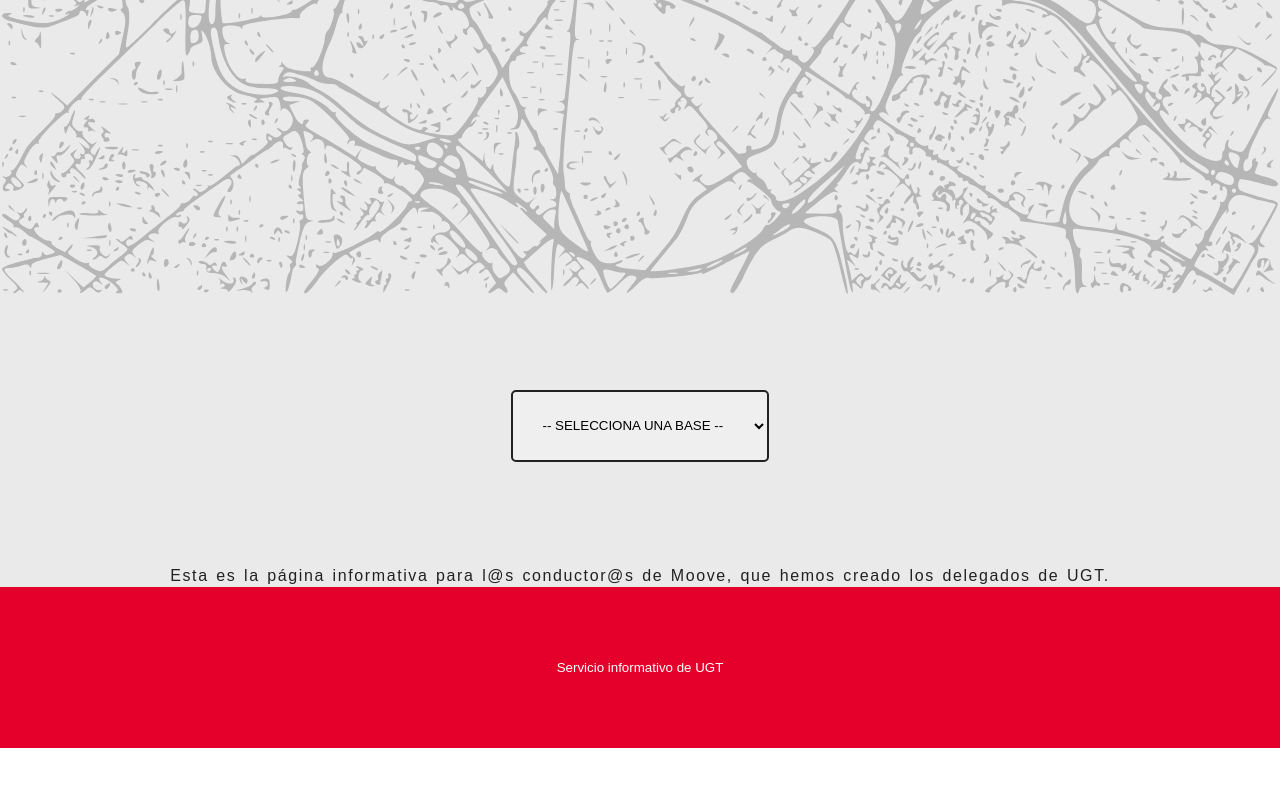
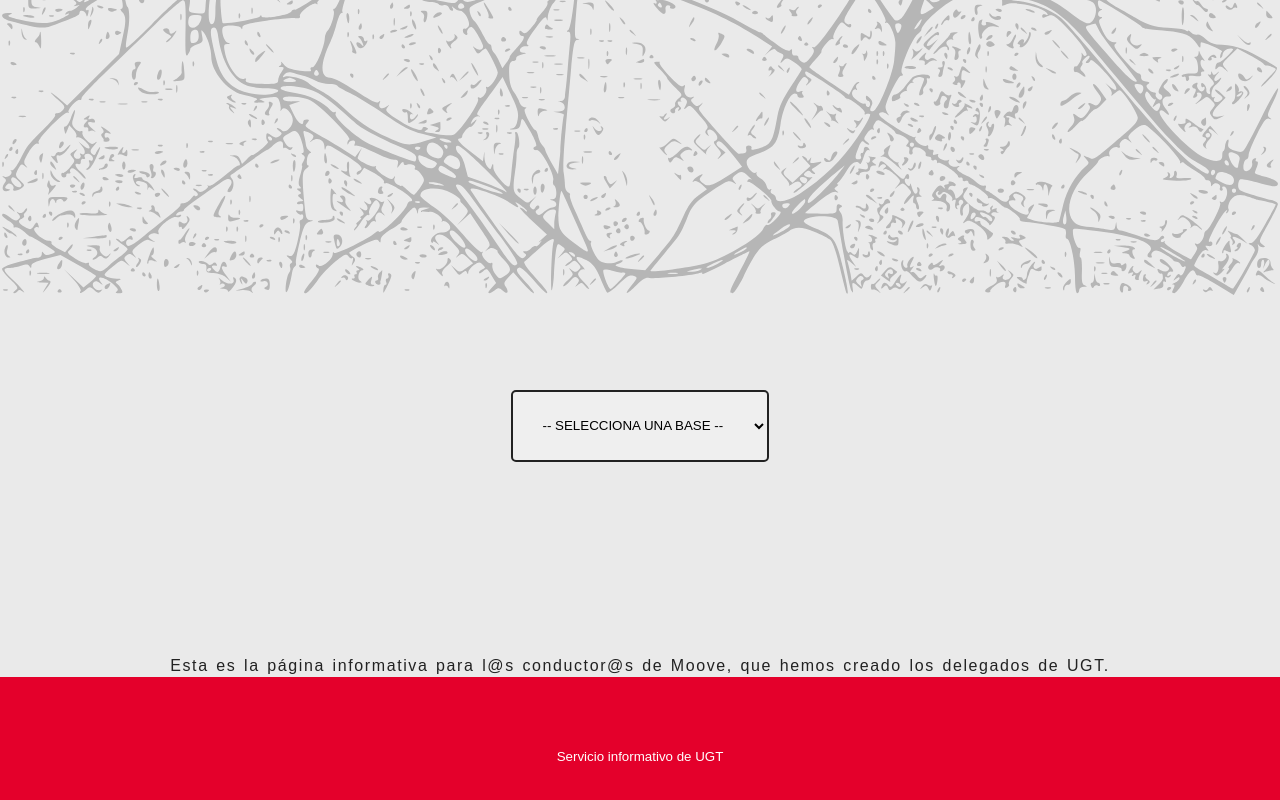
Before and after one commit to oli81oli/ugt_driver, a React (Vite) app: page / in a window 1280 px wide. Shown: the part 625-1425 px from the top of the page. Before the commit the page ends 1373 px from the top, so only its background shows below. Built offline with nearby package versions, Linux system fonts and the light colour scheme.

Commit message:
fixed issues

```diff
--- a/src/App.css
+++ b/src/App.css
@@ -2,9 +2,6 @@
   font-family: system-ui, Avenir, Helvetica, Arial, sans-serif;
   line-height: 1.5;
   font-weight: 400;
-
-  /* color-scheme: dark ;  */
-  /* color: rgba(255, 255, 255, 0.87); */
   font-synthesis: none;
   text-rendering: optimizeLegibility;
   -webkit-font-smoothing: antialiased;
@@ -271,7 +268,7 @@ header h3 {
 }
 
 .text-container p {
-  padding: 8% 7% 0% 7%;
+  padding: 15% 7% 0% 7%;
   color: var(--darkest-grey) !important;
   line-height: 23px;
   word-spacing: .1em;
--- a/src/MainPage/TextContainer.jsx
+++ b/src/MainPage/TextContainer.jsx
@@ -5,7 +5,7 @@ import { Select } from './Select';
 export const TextContainer = ({ footerHeight, menuHeight }) => {
 
     return (
-        <div className='text-container' style={{ minHeight: 100 - footerHeight + menuHeight + 'vh'  }}>
+        <div className='text-container' style={{ minHeight: 105 - footerHeight + menuHeight + 'vh'  }}>
             <Select />
             <Text />
         </div>
```
